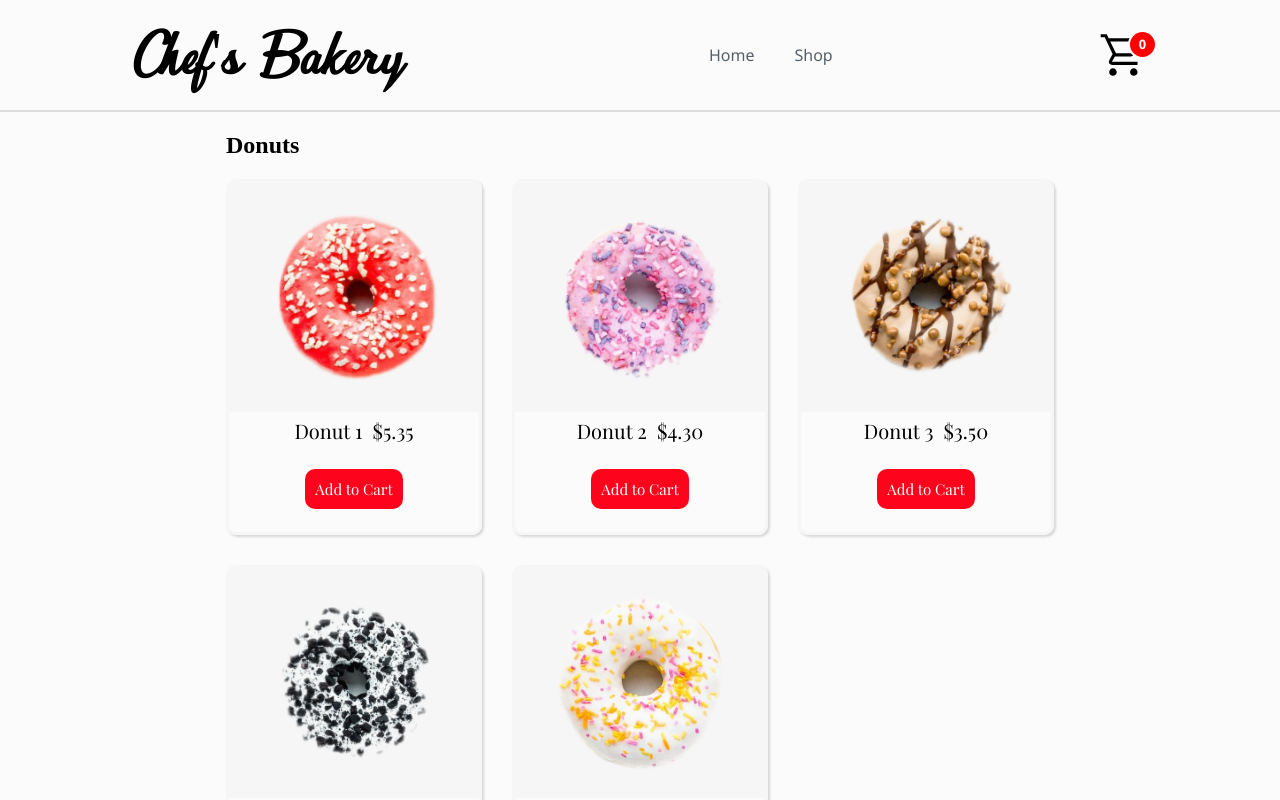
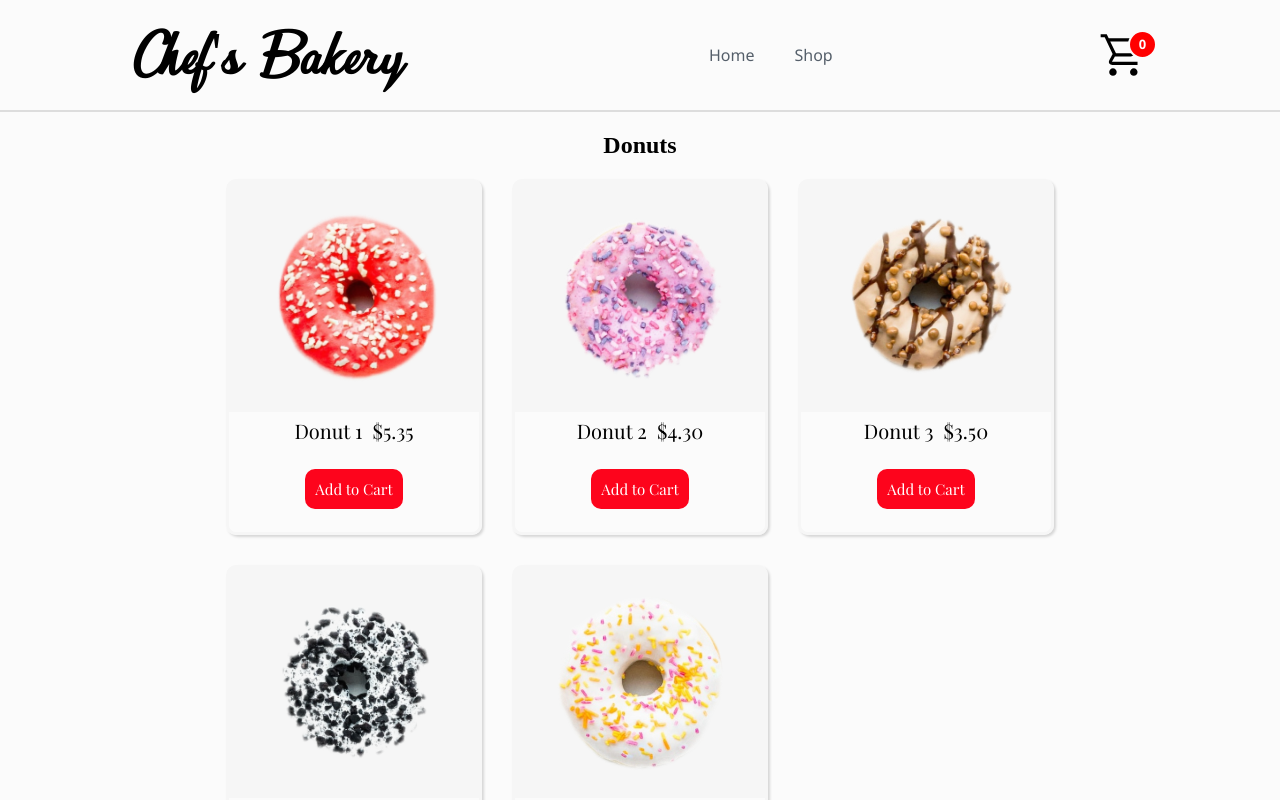
Before and after one commit to jwjepson/shopping-cart, a React (Create React App) app: page /shop in a window 1280 px wide. Shown: the top 800 px of the page. Built offline with nearby package versions, Linux system fonts and the light colour scheme.

Commit message:
center menu and add margin to bottom

```diff
--- a/src/styles/Shop.css
+++ b/src/styles/Shop.css
@@ -1,6 +1,9 @@
 .menu {
     display: flex;
     flex-direction: column;
+    justify-content: center;
+    align-items: center;
+    margin-bottom: 40px;
 }
 
 .items {
```
